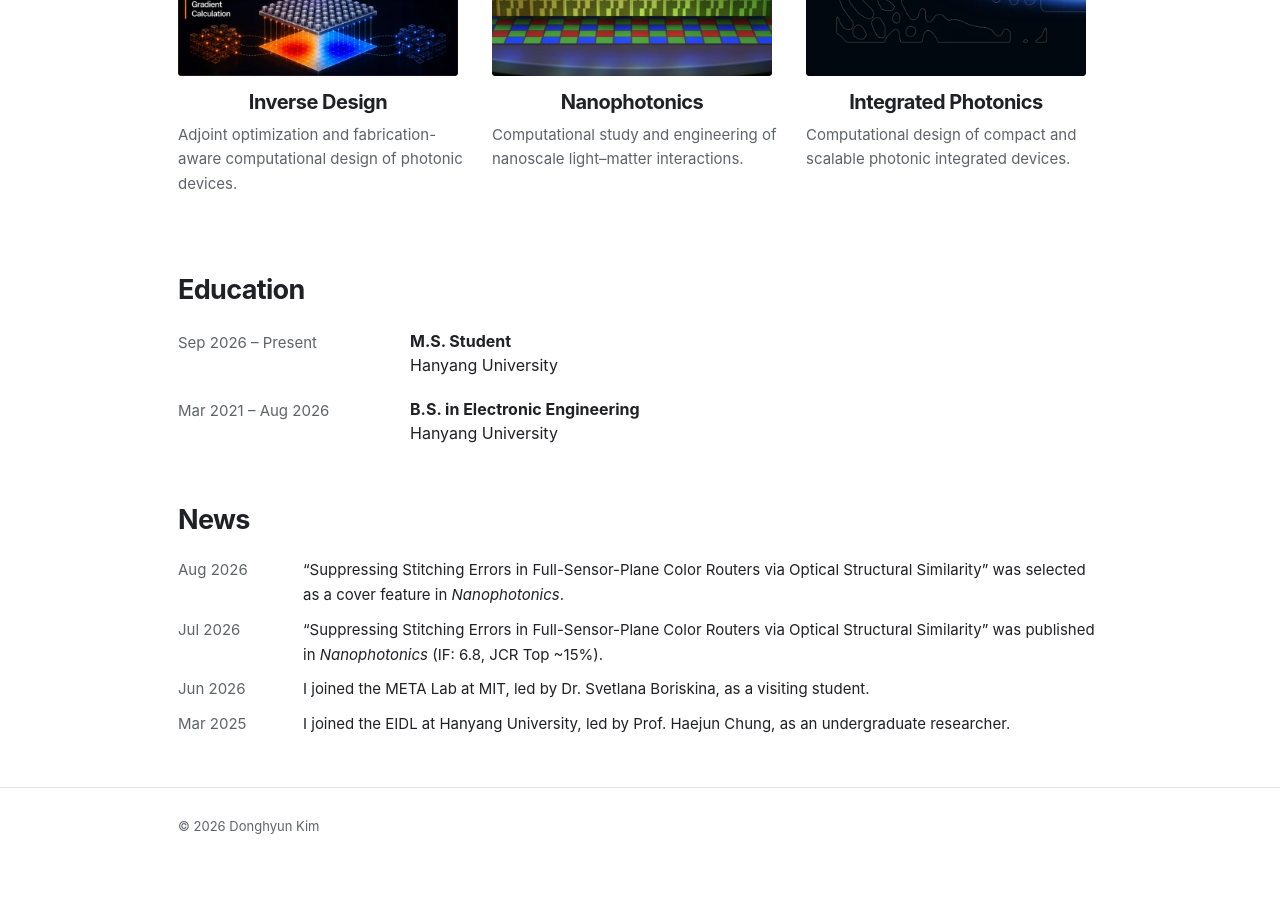
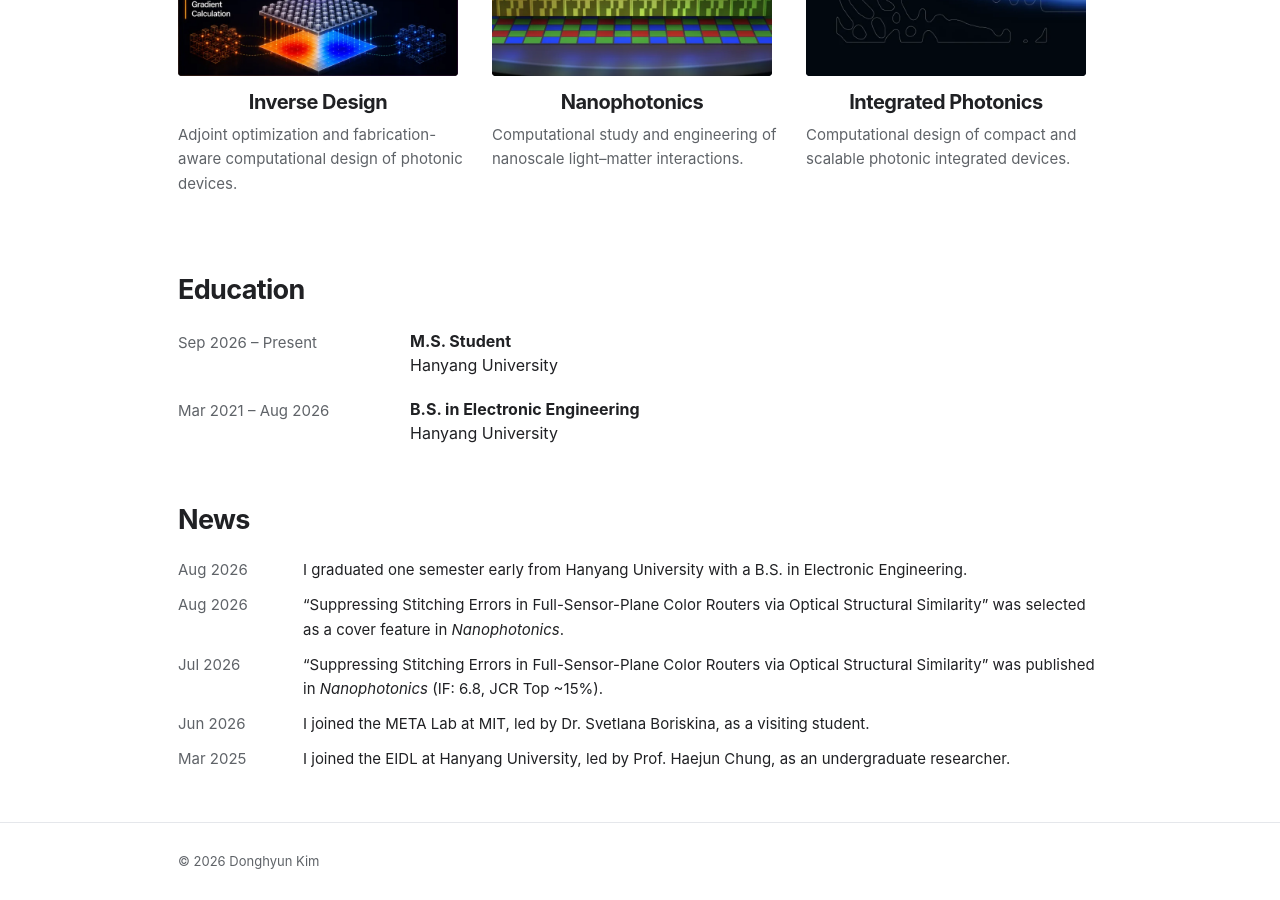
Before and after one commit to dhkim-dhkim-dhkim/dhkim-dhkim-dhkim.github.io, a Jekyll site: the page built from index.md, in a window 1280 px wide and 900 px high, scrolled down 732 px. Built offline with Jekyll 4.4.1, drawn with Linux system fonts in a browser that asks for light colours; before the commit the page ends 1597 px from its top, so only the background shows below that.

Commit message:
Add early graduation news

```diff
--- a/index.md
+++ b/index.md
@@ -186,6 +186,20 @@ title:
     </span>
 
     <span>
+      I graduated one semester early from Hanyang University with a B.S. in
+      Electronic Engineering.
+    </span>
+
+  </div>
+
+
+  <div class="news-item">
+
+    <span class="news-date">
+      Aug 2026
+    </span>
+
+    <span>
       “Suppressing Stitching Errors in Full-Sensor-Plane Color Routers via
       Optical Structural Similarity” was selected as a cover feature in
       <em>Nanophotonics</em>.
```
